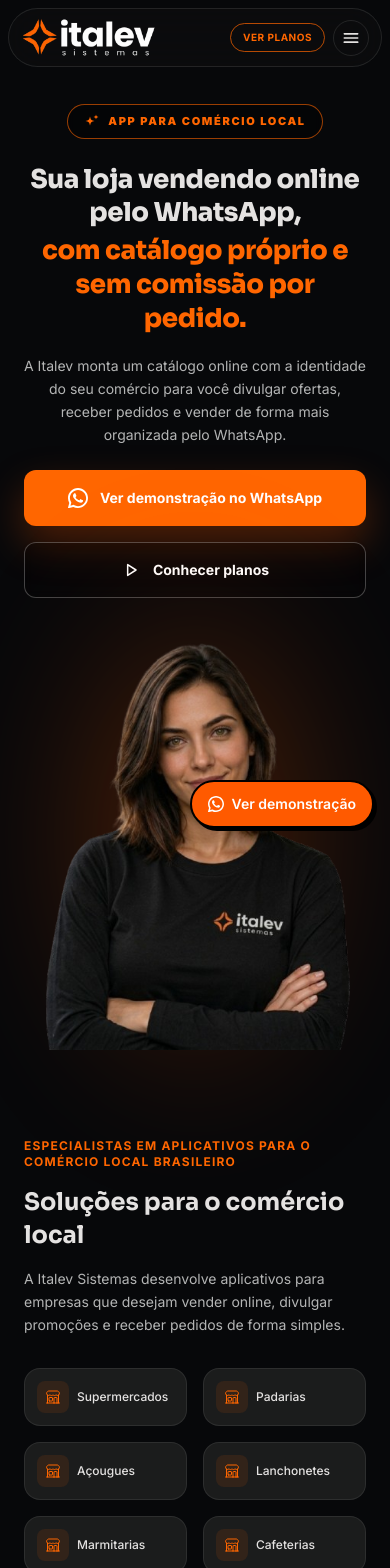
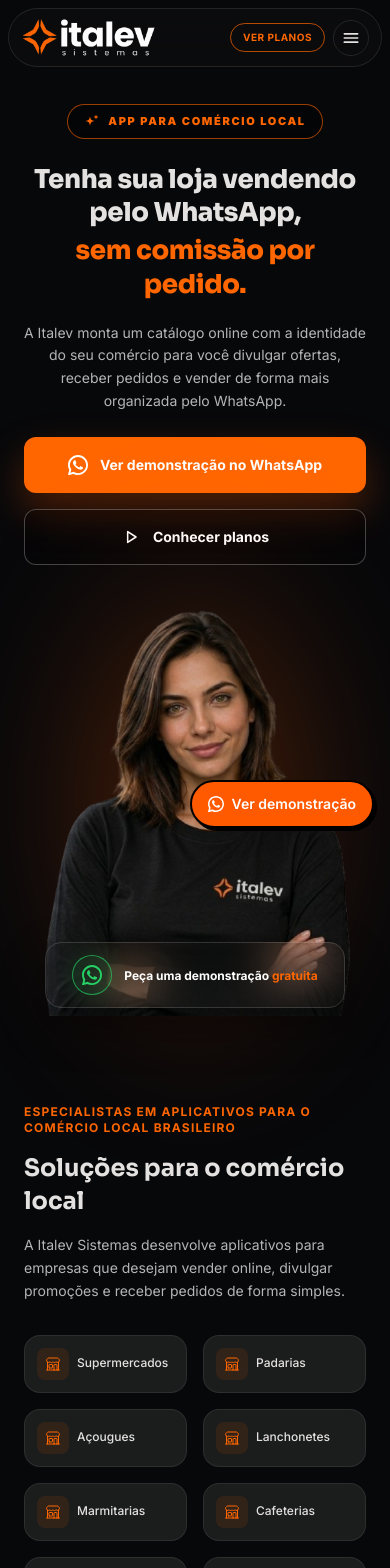
Before and after one commit to alle77fm/paginaitalev, a Next.js app: page / in a window 390 px wide. Shown: the top 1568 px of the page. Built offline with nearby package versions, Linux system fonts and the light colour scheme.

Commit message:
Refina hero, card da Gina e pontuação mobile

```diff
--- a/app/page.tsx
+++ b/app/page.tsx
@@ -159,10 +159,10 @@ export default function HomePage() {
                 {/* H1 */}
                 <h1 className="mb-5 font-sora font-black tracking-tight text-on-surface md:leading-[1.08]">
                   <span className="block text-[26px] leading-[1.3] sm:text-[32px] md:hidden">
-                    <span className="block">Sua loja vendendo online pelo WhatsApp,</span>
-                    <span className="mt-1 block text-primary-container">com catálogo próprio e sem comissão por pedido.</span>
+                    <span className="block">Tenha sua loja vendendo pelo WhatsApp,</span>
+                    <span className="mt-1 block text-primary-container">sem comissão por pedido.</span>
                   </span>
-                  <span className="hidden text-[40px] leading-[1.06] md:block lg:text-[46px] xl:text-[52px]">Sua loja vendendo online pelo WhatsApp, <span className="text-primary-container">com catálogo próprio e sem comissão por pedido.</span></span>
+                  <span className="hidden text-[40px] leading-[1.06] md:block lg:text-[46px] xl:text-[52px]">Tenha sua loja vendendo pelo WhatsApp, <span className="text-primary-container">sem comissão por pedido.</span></span>
                 </h1>
 
                 {/* Subtitle */}
@@ -252,10 +252,10 @@ export default function HomePage() {
                   target="_blank"
                   rel="noopener noreferrer"
                   aria-label="Pedir uma demonstração gratuita pelo WhatsApp"
-                  className="hidden md:absolute md:-bottom-11 md:left-1/2 md:z-20 md:inline-flex md:min-h-[72px] md:w-[430px] md:-translate-x-[calc(50%+2rem)] md:items-center md:justify-center md:gap-4 md:rounded-2xl md:border md:border-white/15 md:bg-[#07080A]/68 md:px-5 md:py-4 md:text-sm md:font-bold md:text-white md:shadow-[0_22px_56px_rgba(0,0,0,0.42)] md:backdrop-blur-xl md:transition-all md:hover:-translate-y-0.5 md:hover:border-primary-container/45 md:hover:bg-[#07080A]/82 md:active:translate-y-0 lg:w-[460px] lg:-translate-x-[calc(50%+2.5rem)]"
+                  className="absolute bottom-2 left-1/2 z-20 inline-flex min-h-[60px] w-[88%] max-w-[300px] -translate-x-1/2 items-center justify-center gap-3 rounded-2xl border border-white/15 bg-[#07080A]/78 px-4 py-3 text-xs font-bold text-white shadow-[0_18px_44px_rgba(0,0,0,0.45)] backdrop-blur-xl transition-all hover:-translate-y-0.5 hover:border-primary-container/45 hover:bg-[#07080A]/85 active:translate-y-0 md:-bottom-11 md:min-h-[72px] md:w-[430px] md:max-w-none md:-translate-x-[calc(50%+2rem)] md:gap-4 md:px-5 md:py-4 md:text-sm lg:w-[460px] lg:-translate-x-[calc(50%+2.5rem)]"
                 >
-                  <span className="flex h-12 w-12 shrink-0 items-center justify-center rounded-full border border-[#25D366]/65 bg-[#25D366]/10 text-[#25D366] shadow-[0_0_24px_rgba(37,211,102,0.16)]">
-                    <svg xmlns="http://www.w3.org/2000/svg" viewBox="0 0 24 24" fill="currentColor" className="h-6 w-6" aria-hidden="true">
+                  <span className="flex h-10 w-10 shrink-0 items-center justify-center rounded-full border border-[#25D366]/65 bg-[#25D366]/10 text-[#25D366] shadow-[0_0_24px_rgba(37,211,102,0.16)] md:h-12 md:w-12">
+                    <svg xmlns="http://www.w3.org/2000/svg" viewBox="0 0 24 24" fill="currentColor" className="h-5 w-5 md:h-6 md:w-6" aria-hidden="true">
                       <path d="M17.472 14.382c-.297-.149-1.758-.867-2.03-.967-.273-.099-.471-.148-.67.15-.197.297-.767.966-.94 1.164-.173.199-.347.223-.644.075-.297-.15-1.255-.463-2.39-1.475-.883-.788-1.48-1.761-1.653-2.059-.173-.297-.018-.458.13-.606.134-.133.298-.347.446-.52.149-.174.198-.298.298-.497.099-.198.05-.371-.025-.52-.075-.149-.669-1.612-.916-2.207-.242-.579-.487-.5-.669-.51-.173-.008-.371-.01-.57-.01-.198 0-.52.074-.792.372-.272.297-1.04 1.016-1.04 2.479 0 1.462 1.065 2.875 1.213 3.074.149.198 2.096 3.2 5.077 4.487.709.306 1.262.489 1.694.625.712.227 1.36.195 1.871.118.571-.085 1.758-.719 2.006-1.413.248-.694.248-1.289.173-1.413-.074-.124-.272-.198-.57-.347z" />
                       <path d="M12 0C5.373 0 0 5.373 0 12c0 2.127.558 4.122 1.532 5.852L.057 23.25a.75.75 0 0 0 .916.916l5.398-1.475A11.953 11.953 0 0 0 12 24c6.627 0 12-5.373 12-12S18.627 0 12 0zm0 21.75a9.723 9.723 0 0 1-4.964-1.362l-.356-.212-3.695 1.009 1.01-3.695-.212-.356A9.723 9.723 0 0 1 2.25 12C2.25 6.615 6.615 2.25 12 2.25S21.75 6.615 21.75 12 17.385 21.75 12 21.75z" />
                     </svg>
@@ -379,7 +379,7 @@ export default function HomePage() {
         <section className="max-w-container mx-auto px-margin-mobile md:px-gutter mb-section-gap-mobile md:mb-section-gap-desktop">
           <div className="text-left mb-8 md:text-center md:mb-16">
             <h2 className="md:mx-auto md:max-w-2xl text-2xl font-bold leading-snug text-on-surface mb-4 md:text-4xl md:leading-[1.15]">
-              O que muda com seu app próprio
+              O que muda com seu app próprio?
             </h2>
             <p className="text-on-secondary-container text-sm leading-relaxed md:text-body-lg">
               Mais autonomia, profissionalismo e resultado para o seu negócio.
@@ -407,12 +407,12 @@ export default function HomePage() {
 
         {/* ── COMPARATIVO ───────────────────────────────────── */}
         <section
-          aria-label="Comparativo: app próprio vs marketplaces"
+          aria-label="Comparativo: app próprio vs iFood"
           className="max-w-container mx-auto px-margin-mobile md:px-gutter mb-section-gap-mobile md:mb-section-gap-desktop"
         >
           <div className="text-left mb-8 md:text-center md:mb-12">
             <h2 className="text-2xl font-bold leading-snug text-on-surface mb-4 md:text-4xl md:leading-[1.15]">
-              Seu aplicativo vs marketplaces
+              Seu aplicativo vs iFood
             </h2>
           </div>
 
```
